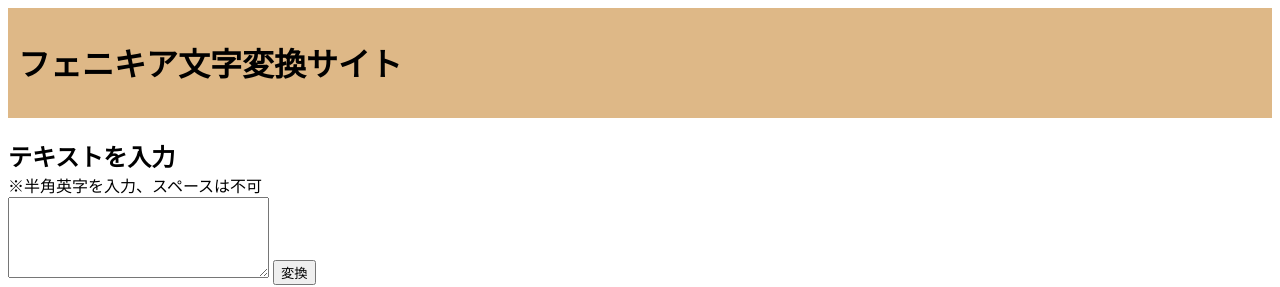
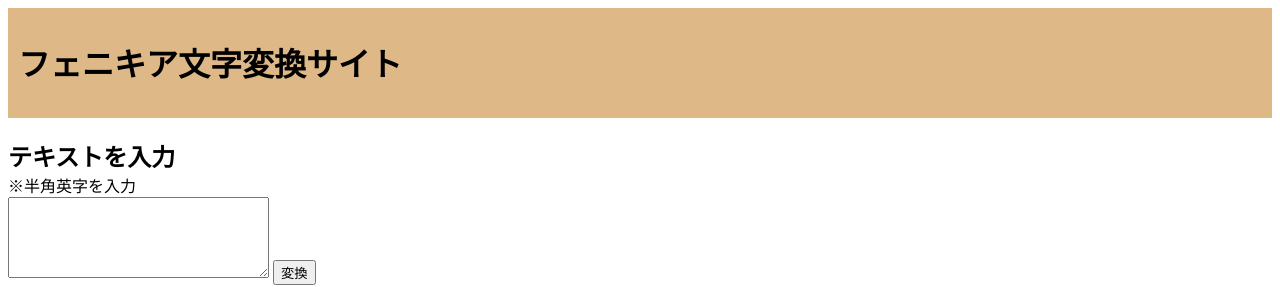
Before and after one commit to Naumanzou1962/-, a plain HTML site: page index.html in a window 1280 px wide. Shown: the top 287 px of the page. Drawn offline with Linux system fonts and the light colour scheme.

Commit message:
Update index.html

```diff
--- a/index.html
+++ b/index.html
@@ -14,7 +14,7 @@
 
     <main>
      <h2>テキストを入力</h2>
-     <p>※半角英字を入力、スペースは不可</p>
+     <p>※半角英字を入力</p>
      <textarea cols="30" rows="5"></textarea>
      <button>変換</button>
 
```
